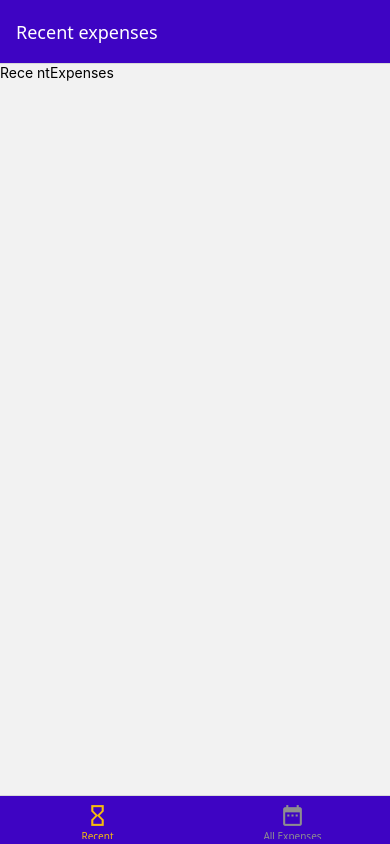
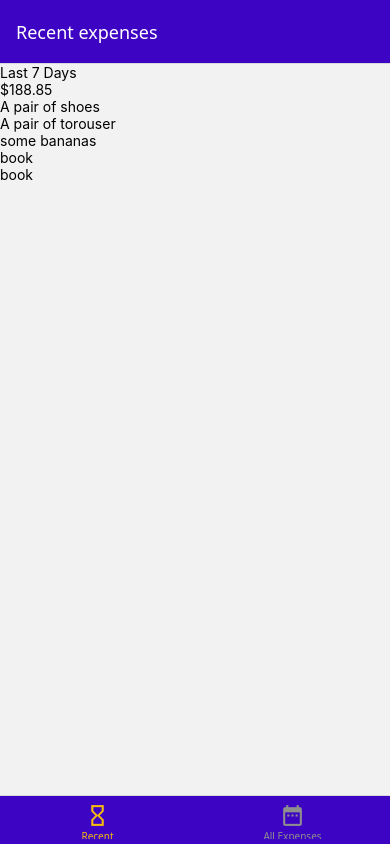
Before and after one commit to codebyakshay/Expense-Tracker, a React Native app: screen / in a window 390 px wide. Built offline with nearby package versions, Linux system fonts and the light colour scheme.

Commit message:
successfully rendered the sample data into main screens
here rendering the sample data to design the components

```diff
--- a/components/ExpensesOutput/ExpensesList.js
+++ b/components/ExpensesOutput/ExpensesList.js
@@ -1,11 +1,17 @@
-import { StyleSheet, Text, View } from "react-native";
+import { FlatList, StyleSheet, Text, View } from "react-native";
 import React from "react";
 
-export default function ExpensesList() {
+function renderExpenseItem({ item }) {
+  return <Text>{item.description}</Text>;
+}
+
+export default function ExpensesList({ expenses }) {
   return (
-    <View>
-      <Text>ExpensesList</Text>
-    </View>
+    <FlatList
+      data={expenses}
+      renderItem={renderExpenseItem}
+      keyExtractor={(item) => item.id}
+    />
   );
 }
 
--- a/components/ExpensesOutput/ExpensesOutput.js
+++ b/components/ExpensesOutput/ExpensesOutput.js
@@ -3,11 +3,44 @@ import React from "react";
 import ExpensesSummary from "./ExpensesSummary";
 import ExpensesList from "./ExpensesList";
 
+const DUMMY_EXPENSES = [
+  {
+    id: "e1",
+    description: "A pair of shoes",
+    amount: 59.99,
+    date: new Date("29-03-2025"),
+  },
+  {
+    id: "e2",
+    description: "A pair of torouser",
+    amount: 89.29,
+    date: new Date("28-03-2025"),
+  },
+  {
+    id: "e3",
+    description: "some bananas",
+    amount: 5.99,
+    date: new Date("27-01-2025"),
+  },
+  {
+    id: "e4",
+    description: "book",
+    amount: 14.99,
+    date: new Date("27-02-2025"),
+  },
+  {
+    id: "e5",
+    description: "book",
+    amount: 18.59,
+    date: new Date("27-01-2025"),
+  },
+];
+
 export default function ExpensesOutput({ expenses, expensesPeriod }) {
   return (
     <View>
-      <ExpensesSummary periodName={expensesPeriod} expenses={expenses} />
-      <ExpensesList />
+      <ExpensesSummary periodName={expensesPeriod} expenses={DUMMY_EXPENSES} />
+      <ExpensesList expenses={DUMMY_EXPENSES} />
     </View>
   );
 }
--- a/components/ExpensesOutput/ExpensesSummary.js
+++ b/components/ExpensesOutput/ExpensesSummary.js
@@ -5,6 +5,7 @@ export default function ExpensesSummary({ periodName, expenses }) {
   const expensesSum = expenses.reduce((sum, expenses) => {
     return sum + expenses.amount;
   }, 0);
+
   return (
     <View>
       <Text>{periodName}</Text>
--- a/screens/AllExpenses.js
+++ b/screens/AllExpenses.js
@@ -1,11 +1,8 @@
 import { StyleSheet, Text, View } from "react-native";
+import ExpensesOutput from "../components/ExpensesOutput/ExpensesOutput";
 
 export default function AllExpenses() {
-  return (
-    <View>
-      <Text>AllExp enses</Text>
-    </View>
-  );
+  return <ExpensesOutput expensesPeriod={"Total"} />;
 }
 
 const styles = StyleSheet.create({});
--- a/screens/RecentExpenses.js
+++ b/screens/RecentExpenses.js
@@ -1,11 +1,8 @@
 import { StyleSheet, Text, View } from "react-native";
+import ExpensesOutput from "../components/ExpensesOutput/ExpensesOutput";
 
 export default function RecentExpenses() {
-  return (
-    <View>
-      <Text>Rece ntExpenses</Text>
-    </View>
-  );
+  return <ExpensesOutput expensesPeriod={"Last 7 Days"} />;
 }
 
 const styles = StyleSheet.create({});
```
